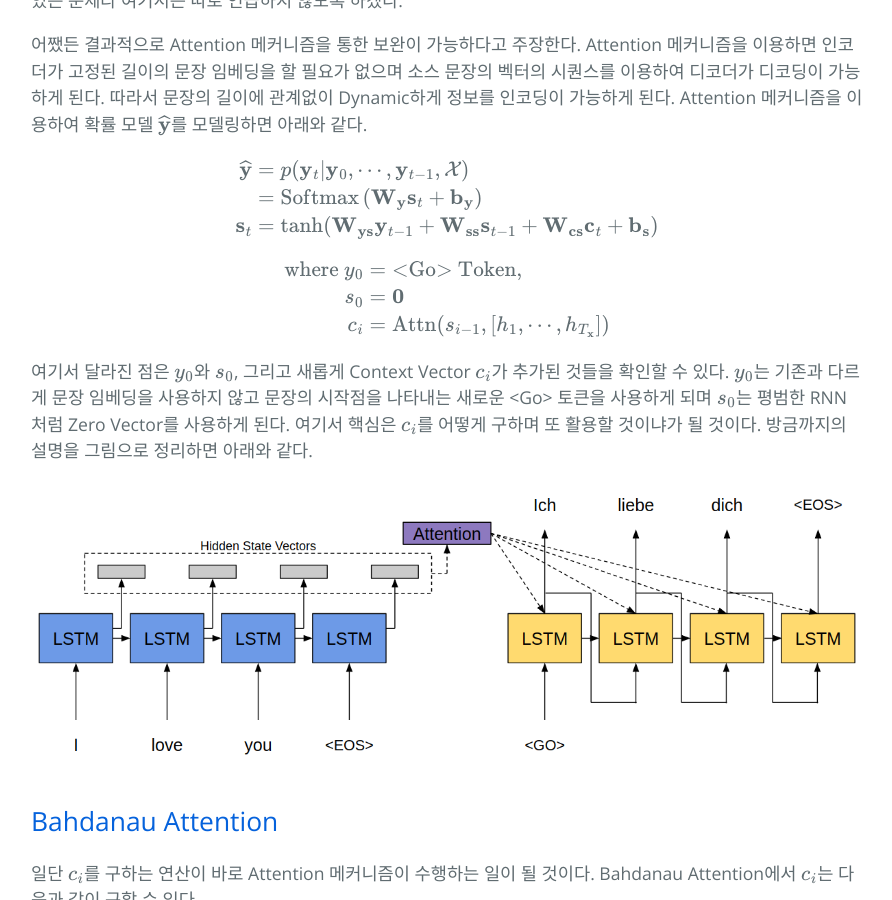
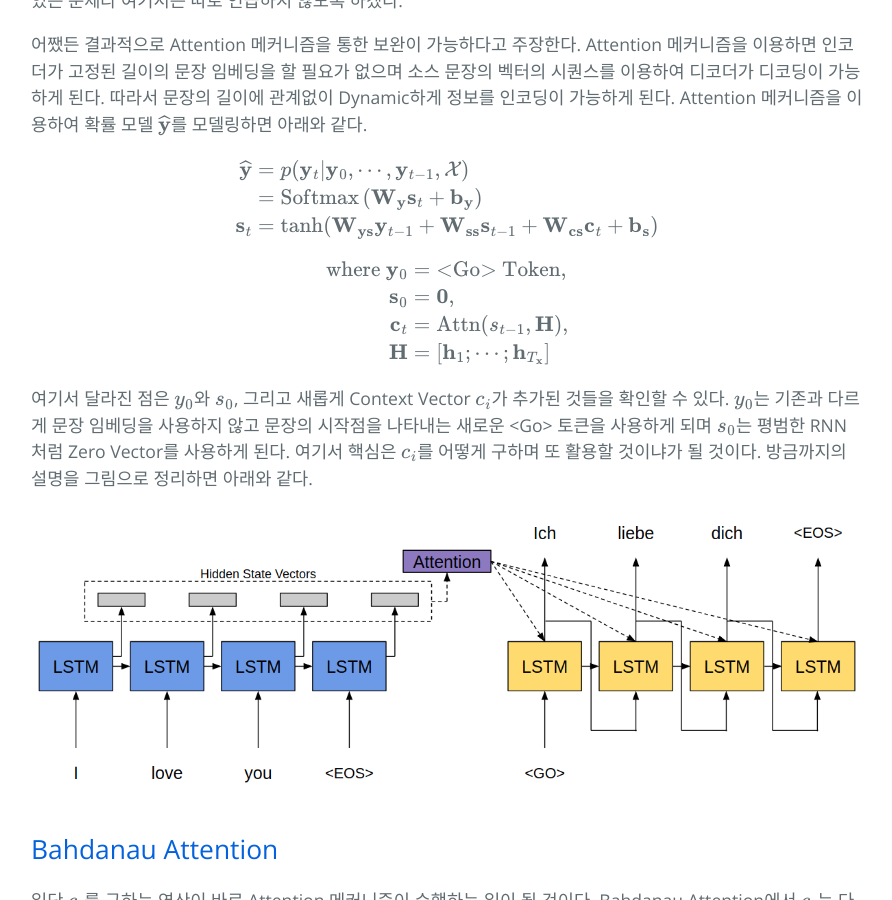
Before and after one commit to hcnoh/hcnoh.github.io, a Jekyll site: the page built from _posts/2018-12-11-bahdanau-attention.md, in a window 1280 px wide and 900 px high, scrolled down 2872 px. Shown: the whole window, without its empty margins (193-1085 px from the left). Built offline with Jekyll 4.4.1, drawn with Linux system fonts in a browser that asks for light colours; formulas are drawn with MathJax 3; comment, search, counter and statistics services are not loaded.

Commit message:
Update 2018-12-11-bahdanau-attention.md

```diff
--- a/_posts/2018-12-11-bahdanau-attention.md
+++ b/_posts/2018-12-11-bahdanau-attention.md
@@ -96,9 +96,11 @@ $$
 
 $$
 \begin{align*}
-\text{where} \ y_0 & = \text{<Go> Token}, \\
-s_0 & = \mathbf{0} \\
-c_i & = \text{Attn}(s_{i-1}, [h_1, \cdots, h_{T_{\mathbf{x}}}])
+\text{where} \
+\mathbf{y}_0 & = \text{<Go> Token}, \\
+\mathbf{s}_0 & = \mathbf{0}, \\
+\mathbf{c}_t & = \text{Attn}(s_{t-1}, \mathbf{H}), \\
+\mathbf{H} & = [\mathbf{h}_{1}; \cdots ; \mathbf{h}_{T_{\mathbf{x}}}]
 \end{align*}
 $$
 
```
